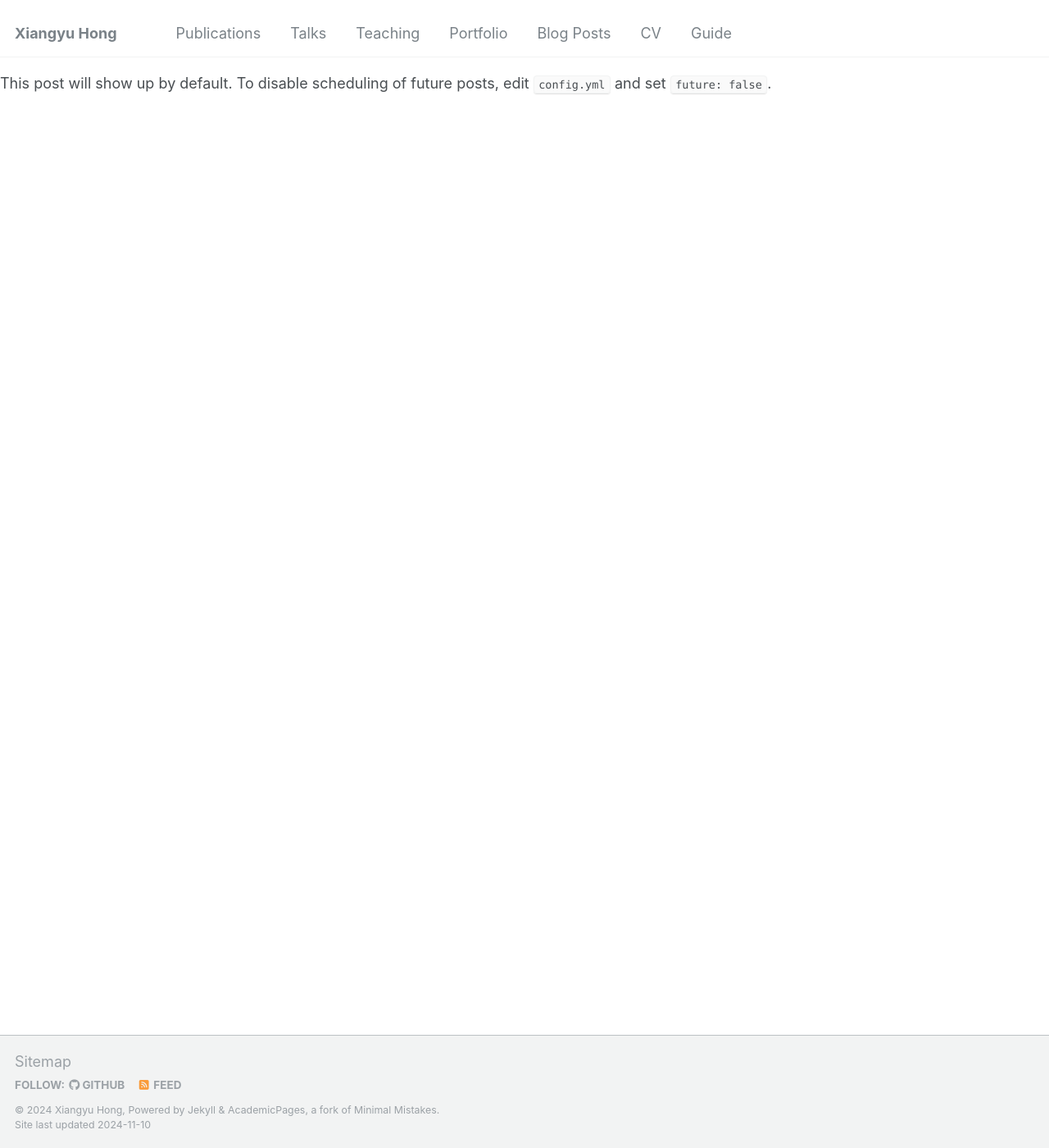
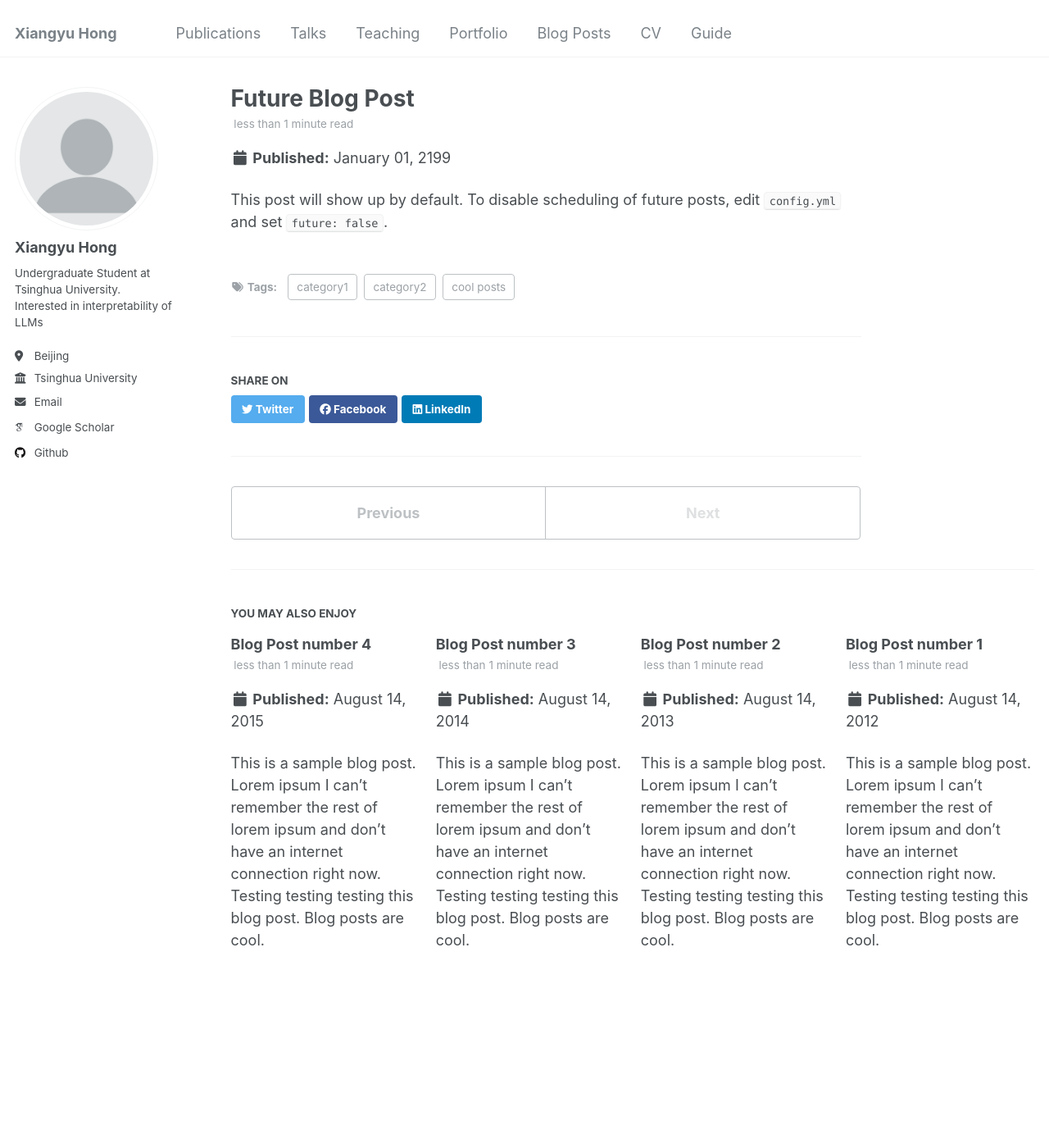
Before and after one commit to lilhongxy/lilhongxy.github.io, a Jekyll site: the page built from _posts/2199-01-01-future-post.md, in a window 1280 px wide and 1400 px high. Shown: the whole window at 82% size. Built offline with Jekyll 4.4.1, drawn with Linux system fonts in a browser that asks for light colours; some web fonts are replaced; our own code applies the rules of GitHub Pages for plain Markdown files; some of the changed lines change nothing that is shown.

Commit message:
Update _config.yml

```diff
--- a/_config.yml
+++ b/_config.yml
@@ -207,8 +207,62 @@ kramdown:
   smart_quotes: lsquo,rsquo,ldquo,rdquo
   enable_coderay: false
 
-# using
 
+# These settings control how pages and collections are included in the site
+defaults:
+  # _posts
+  - scope:
+      path: ""
+      type: posts
+    values:
+      layout: single
+      author_profile: true
+      read_time: true
+      comments: true
+      share: true
+      related: true
+  # _pages
+  - scope:
+      path: ""
+      type: pages
+    values:
+      layout: single
+      author_profile: true
+  # _teaching
+  - scope:
+      path: ""
+      type: teaching
+    values:
+      layout: single
+      author_profile: true
+      share: true
+      comments: true
+  # _publications
+  - scope:
+      path: ""
+      type: publications
+    values:
+      layout: single
+      author_profile: true
+      share: true
+      comments: true
+  # _portfolio
+  - scope:
+      path: ""
+      type: portfolio
+    values:
+      layout: single
+      author_profile: true
+      share: true
+      comment: true
+  # _talks
+  - scope:
+      path: ""
+      type: talks
+    values:
+      layout: talk
+      author_profile: true
+      share: true
 
 # Sass/SCSS
 sass:
```
